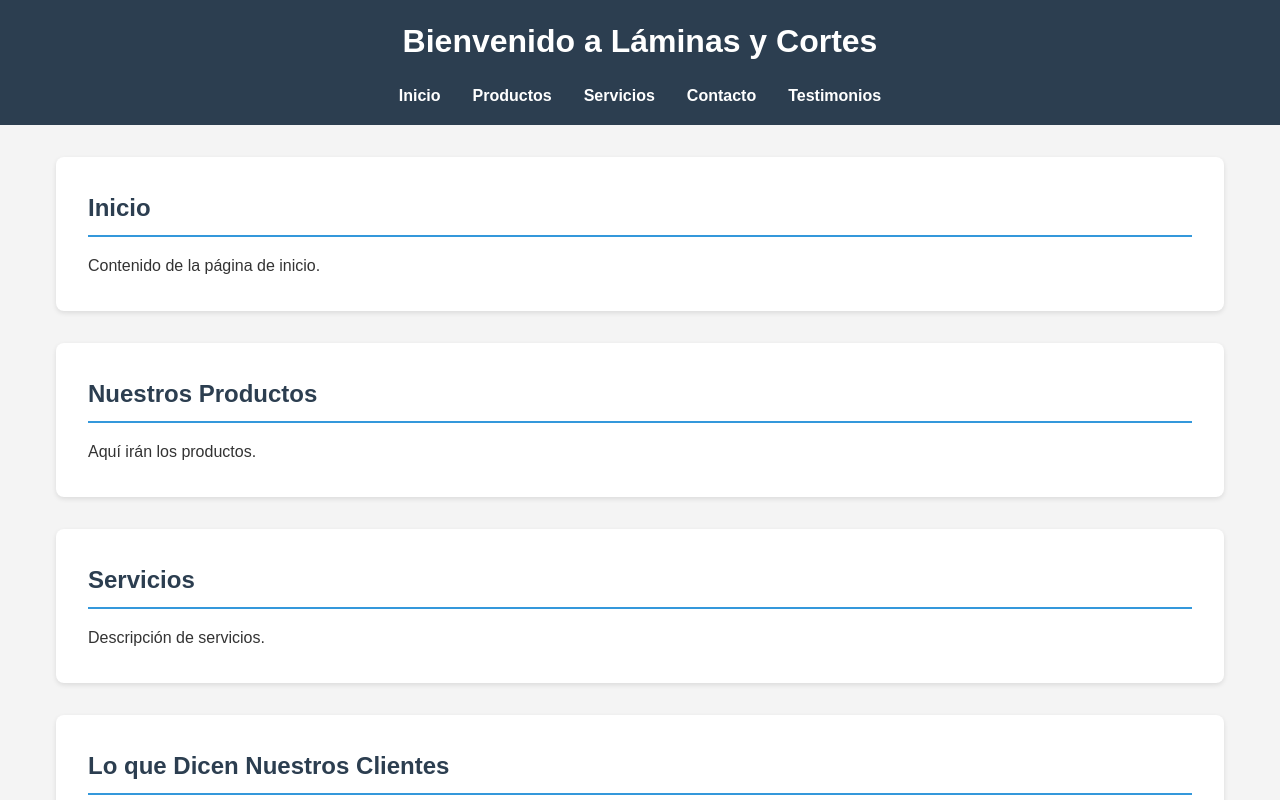
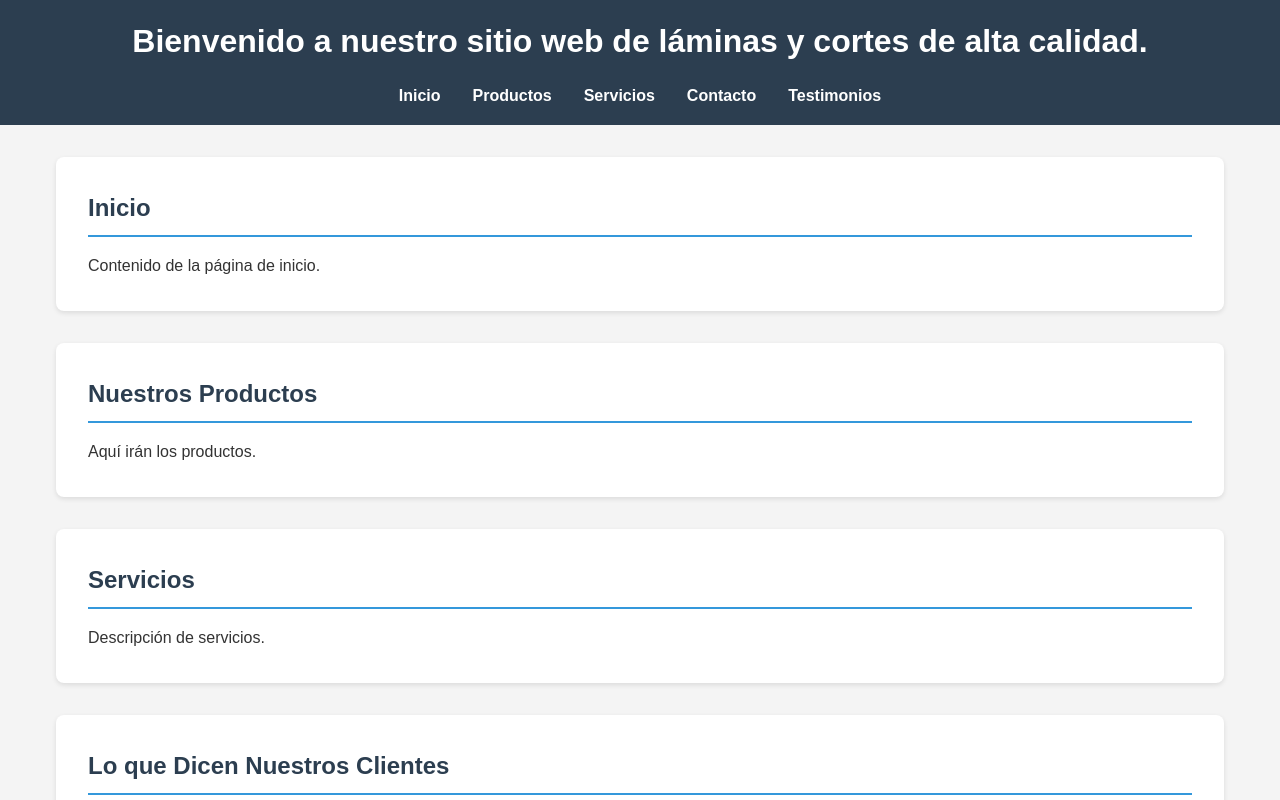
Before and after one commit to sebasj212-web/laminasycortes, a plain HTML site: page index.html in a window 1280 px wide. Shown: the top 800 px of the page. Drawn offline with Linux system fonts and the light colour scheme.

Commit message:
Mejorar texto de bienvenida

```diff
--- a/index.html
+++ b/index.html
@@ -8,7 +8,7 @@
 </head>
 <body>
     <header>
-        <h1>Bienvenido a Láminas y Cortes</h1>
+        <h1>Bienvenido a nuestro sitio web de láminas y cortes de alta calidad.</h1>
         <nav>
             <ul>
                 <li><a href="#inicio">Inicio</a></li>
```
